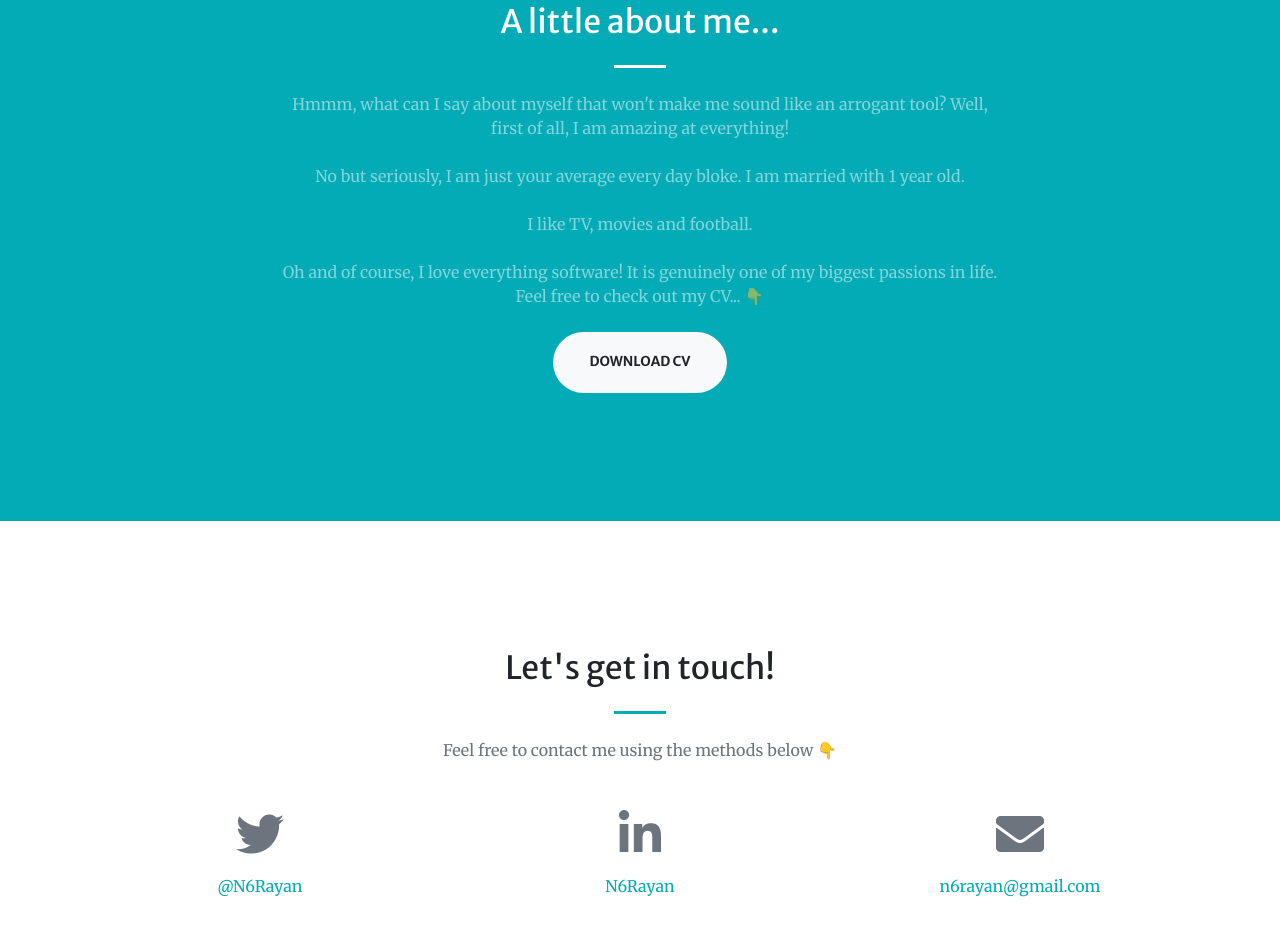
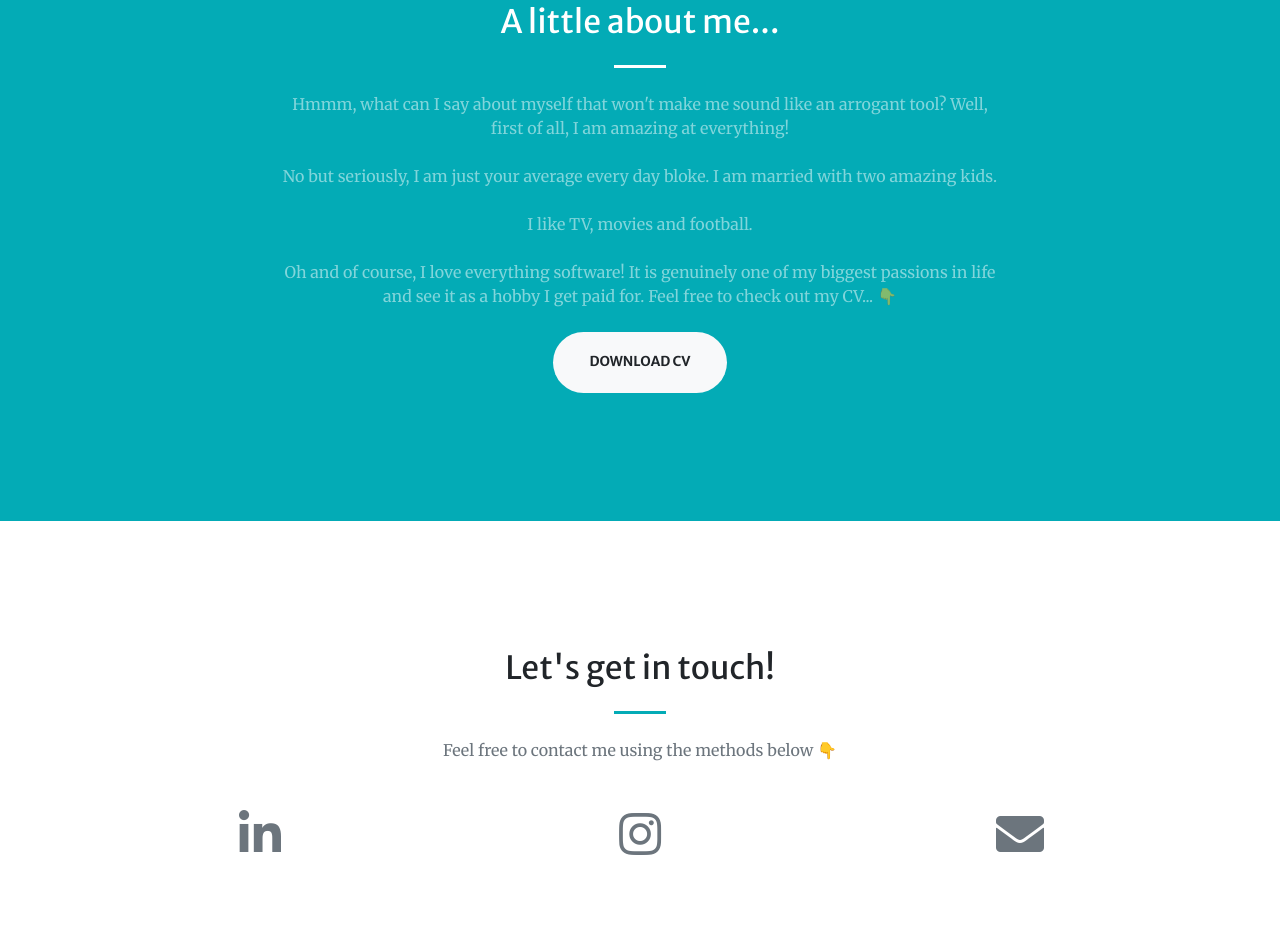
Before and after one commit to n6rayan/PortfolioWebsite, a plain HTML site: page index.html in a window 1280 px wide. Shown: the part 925-1860 px from the top of the page. Drawn offline with Linux system fonts and the light colour scheme.

Commit message:
chore: update cv and index.html

```diff
--- a/index.html
+++ b/index.html
@@ -59,6 +59,7 @@
       <div class="row h-100 align-items-center justify-content-center text-center">
         <div class="col-lg-10 align-self-end">
           <h1 class="text-uppercase text-white font-weight-bold">Software Engineer</h1>
+          <h1 class="text-uppercase text-white font-weight-bold">Contractor</h1>
           <hr class="divider my-4">
         </div>
         <div class="col-lg-8 align-self-baseline">
@@ -79,11 +80,11 @@
           <p class="text-white-50 mb-4">
             Hmmm, what can I say about myself that won't make me sound like an arrogant tool? Well, first of all, I am amazing at everything! <br /><br />
 
-            No but seriously, I am just your average every day bloke. I am married with 1 year old. <br /><br />
+            No but seriously, I am just your average every day bloke. I am married with two amazing kids. <br /><br />
 
             I like TV, movies and football. <br /><br />
 
-            Oh and of course, I love everything software! It is genuinely one of my biggest passions in life. Feel free to check out my CV... 👇
+            Oh and of course, I love everything software! It is genuinely one of my biggest passions in life and see it as a hobby I get paid for. Feel free to check out my CV... 👇
           </p>
           <a class="btn btn-light btn-xl js-scroll-trigger" href="NR-CV.pdf" target="_blank">Download CV</a>
         </div>
@@ -103,17 +104,19 @@
       </div>
       <div class="row">
         <div class="col-lg-4 ml-auto text-center mb-5 mb-lg-0">
-          <i class="fab fa-twitter fa-3x mb-3 text-muted"></i>
-          <a class="d-block" href="https://twitter.com/n6rayan" target="_blank">@N6Rayan</a>
+          <a class="d-block" href="https://uk.linkedin.com/in/nr6dev" target="_blank">
+            <i class="fab fa-linkedin-in fa-3x mb-3 text-muted"></i>
+          </a>
         </div>
         <div class="col-lg-4 ml-auto text-center mb-5 mb-lg-0">
-          <i class="fab fa-linkedin-in fa-3x mb-3 text-muted"></i>
-          <a class="d-block" href="https://uk.linkedin.com/in/n6rayan" target="_blank">N6Rayan</a>
+          <a class="d-block" href="https://www.instagram.com/nr6dev" target="_blank">
+            <i class="fab fa-instagram fa-3x mb-3 text-muted"></i>
+          </a>
         </div>
         <div class="col-lg-4 mr-auto text-center">
-          <i class="fas fa-envelope fa-3x mb-3 text-muted"></i>
-          <!-- Make sure to change the email address in anchor text AND the link below! -->
-          <a class="d-block" href="mailto:n6rayan@gmail.com" target="_blank">n6rayan@gmail.com</a>
+          <a class="d-block" href="mailto:n6rayan@gmail.com" target="_blank">
+            <i class="fas fa-envelope fa-3x mb-3 text-muted"></i>
+          </a>
         </div>
       </div>
     </div>
```
Also changed, not shown: 1 other file.
